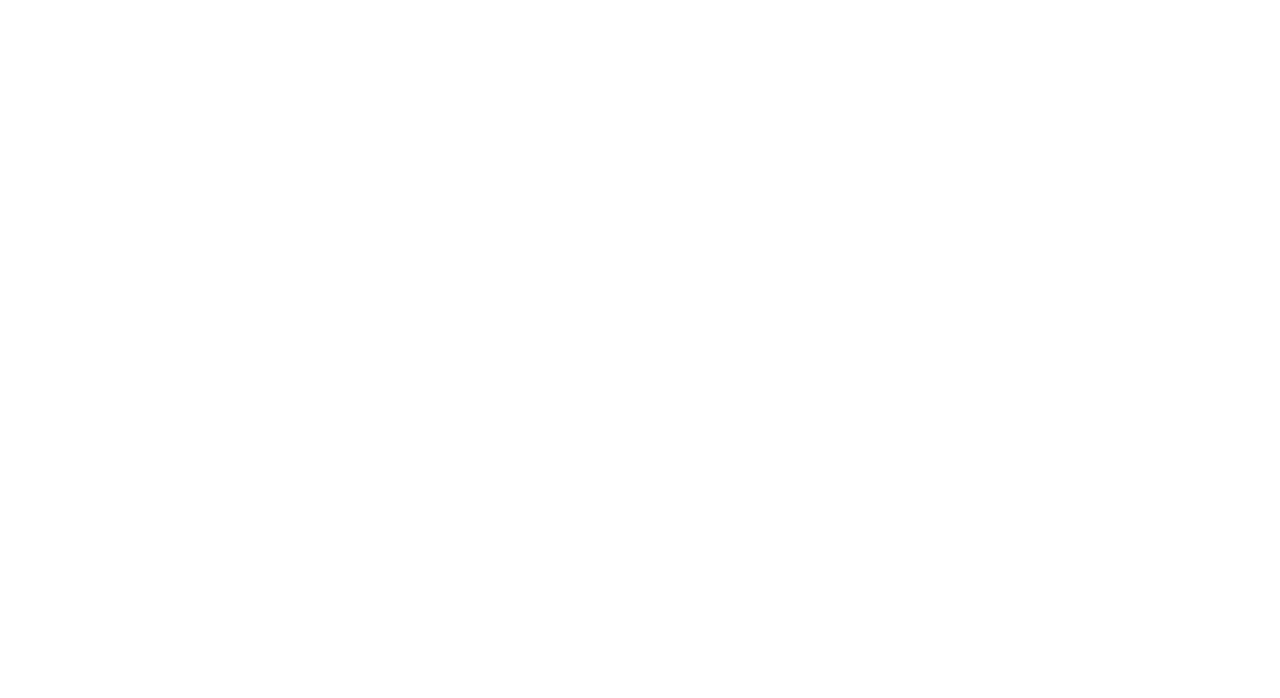
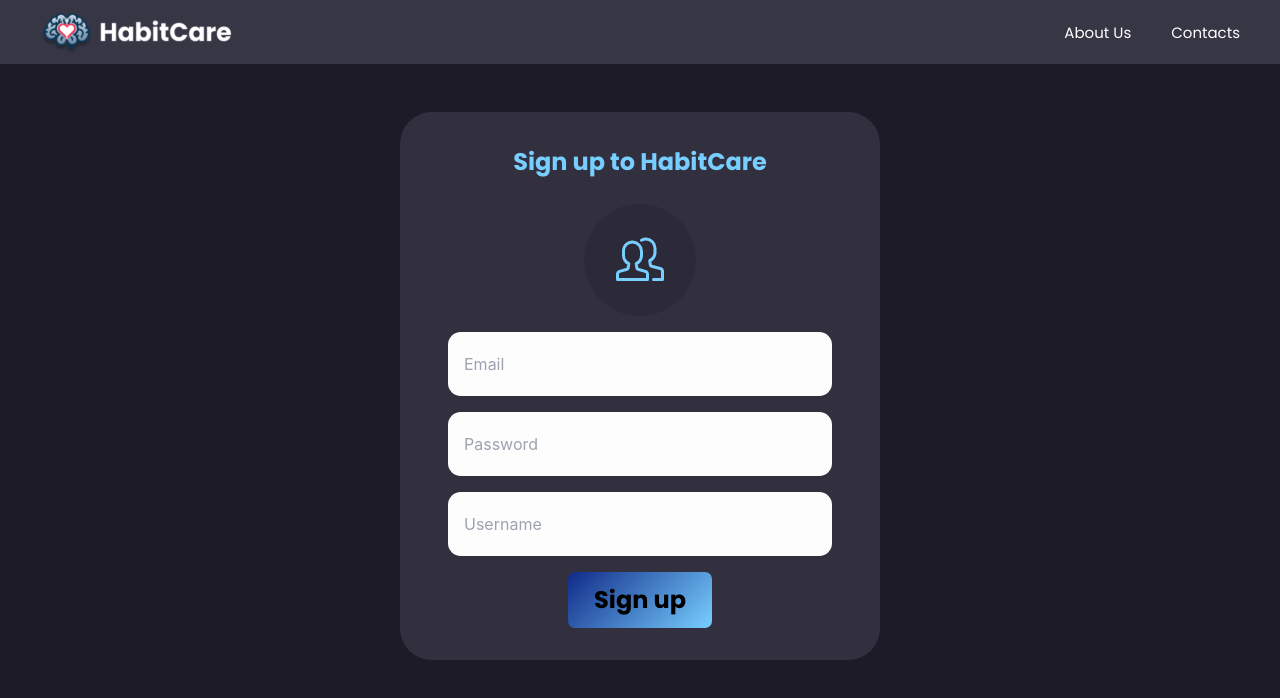
Before and after one commit to jakub-gorzkowski/habitcare, a React (Create React App) app in the folder reactjs/: page /register in a window 1280 px wide. Before the commit this address had no page. Shown: the top 698 px of the page. Built offline with nearby package versions, Linux system fonts and the light colour scheme.

Commit message:
register page added
(cherry picked from commit a6369531d4ea63a2317f459504c409cb61dbf843)

```diff
--- a/reactjs/src/App.js
+++ b/reactjs/src/App.js
@@ -2,11 +2,13 @@
 import { BrowserRouter as Router, Routes, Route } from 'react-router-dom';
 //import login from './pages/login;
 import Dashboard from './pages/Dashboard.js';
+import Register from './pages/Register.js';
 const App = () => {
   return (
       <Router>
         <Routes>
           {/*<Route path="/login" element={<Login />} />*/}
+            <Route path="/register" element={<Register />} />
           <Route path="/dashboard" element={<Dashboard />} />
         </Routes>
       </Router>
--- /dev/null
+++ b/reactjs/src/components/DynamicForm.css
@@ -0,0 +1,7 @@
+.dynamic-form {
+    width:30rem;
+    display: flex;
+    flex-direction: column;
+    justify-content: center;
+    align-items: center;
+}
--- /dev/null
+++ b/reactjs/src/components/DynamicForm.js
@@ -0,0 +1,17 @@
+import React from 'react';
+import Input from './Input';
+import Button from './Button';
+import './DynamicForm.css';
+
+const DynamicForm = ({ fields, buttonText }) => {
+    return (
+        <form className="dynamic-form">
+            {fields.map(field => (
+                <Input key={field.name} {...field} />
+            ))}
+            <Button color="blue">{buttonText}</Button>
+        </form>
+    );
+}
+
+export default DynamicForm;
--- /dev/null
+++ b/reactjs/src/components/Input.css
@@ -0,0 +1,8 @@
+.input{
+    border-radius: 0.8rem;
+    background: #FDFDFD;
+    height: 4em;
+    width: 80%;
+    padding: 1em;
+    margin-bottom: 1em;
+}
--- /dev/null
+++ b/reactjs/src/components/Input.js
@@ -0,0 +1,10 @@
+import React from 'react';
+import './Input.css';
+
+const Input = ({ type, name, placeholder }) => {
+    return (
+        <input className="input" type={type} name={name} placeholder={placeholder} />
+    );
+}
+
+export default Input;
--- /dev/null
+++ b/reactjs/src/components/RegisterContainer.css
@@ -0,0 +1,30 @@
+@import url('https://fonts.googleapis.com/css2?family=Poppins:wght@400;700&display=swap');
+
+.register-container {
+    margin: 3em auto;
+    padding: 2em;
+    display: flex;
+    width: 30em;
+    border-radius: 2em;
+    flex-direction: column;
+    justify-content: center;
+    align-items: center;
+    background-color: rgba(55, 54, 69, 0.80);
+}
+.register-text{
+    color: #77CEFF;
+    font-family: 'Poppins', sans-serif;
+    font-weight: 700;
+    margin-bottom: 1em;
+    font-size: 1.5em
+}
+.icon-container{
+    border-radius: 100%;
+    background-color: #2C2A38;
+    width: 7em;
+    height: 7em;
+    padding: 2em;
+    display: flex;
+    justify-content: center;
+    margin-bottom: 1rem;
+}
--- /dev/null
+++ b/reactjs/src/components/RegisterContainer.js
@@ -0,0 +1,25 @@
+import React from 'react';
+import './Navbar.css';
+import './RegisterContainer.css';
+import registerIcon from '../assets/registerIcon.svg';
+import DynamicForm from './DynamicForm';
+
+const fieldsForRegisterForm = [
+    { type: 'email', name: 'email', placeholder: 'Email' },
+    { type: 'password', name: 'password', placeholder: 'Password' },
+    { type: 'text', name: 'username', placeholder: 'Username' },
+];
+const RegisterContainer = () => {
+    return (
+            <div className="register-container">
+                <p className="register-text">Sign up to HabitCare</p>
+                <div className="icon-container">
+                    <img loading="lazy" src={registerIcon} className="registerIcon" alt="" />
+                </div>
+
+                <DynamicForm fields={fieldsForRegisterForm} buttonText="Sign up" />
+            </div>
+    );
+}
+
+export default RegisterContainer;
--- /dev/null
+++ b/reactjs/src/pages/Register.css
@@ -0,0 +1,5 @@
+.desktop {
+    width: 100vw;
+    height: 100vh;
+    background-color: #1D1B27;
+}
--- /dev/null
+++ b/reactjs/src/pages/Register.js
@@ -0,0 +1,15 @@
+import React from 'react';
+import './Register.css';
+import Navbar from "../components/Navbar";
+import RegisterContainer from "../components/RegisterContainer";
+
+function Register() {
+  return (
+    <div className="desktop">
+        <Navbar />
+        <RegisterContainer/>
+       </div>
+  );
+}
+
+export default Register;
```
Also changed, not shown: reactjs/src/assets/registerIcon.svg (added).
